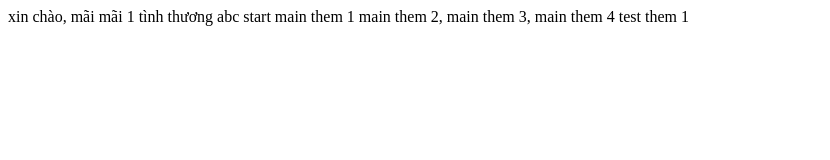
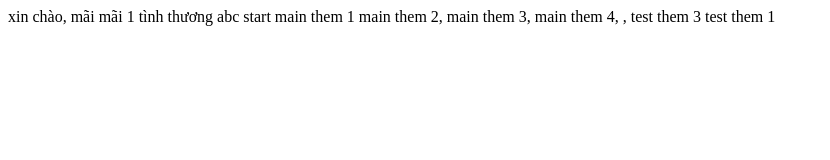
Before and after one commit to gialongchuai/abc, a plain HTML site: page index.html in a window 1280 px wide. Shown: the whole page, without its empty margins (0-830 px from the left). Drawn offline with Linux system fonts and the light colour scheme.

Commit message:
resolve conflict

```diff
--- a/index.html
+++ b/index.html
@@ -9,7 +9,7 @@
     abc
     start
     main them 1
-    main them 2, main them 3, main them 4
+    main them 2, main them 3, main them 4, , test them 3
     test them 1
 </body>
 </html>
```
